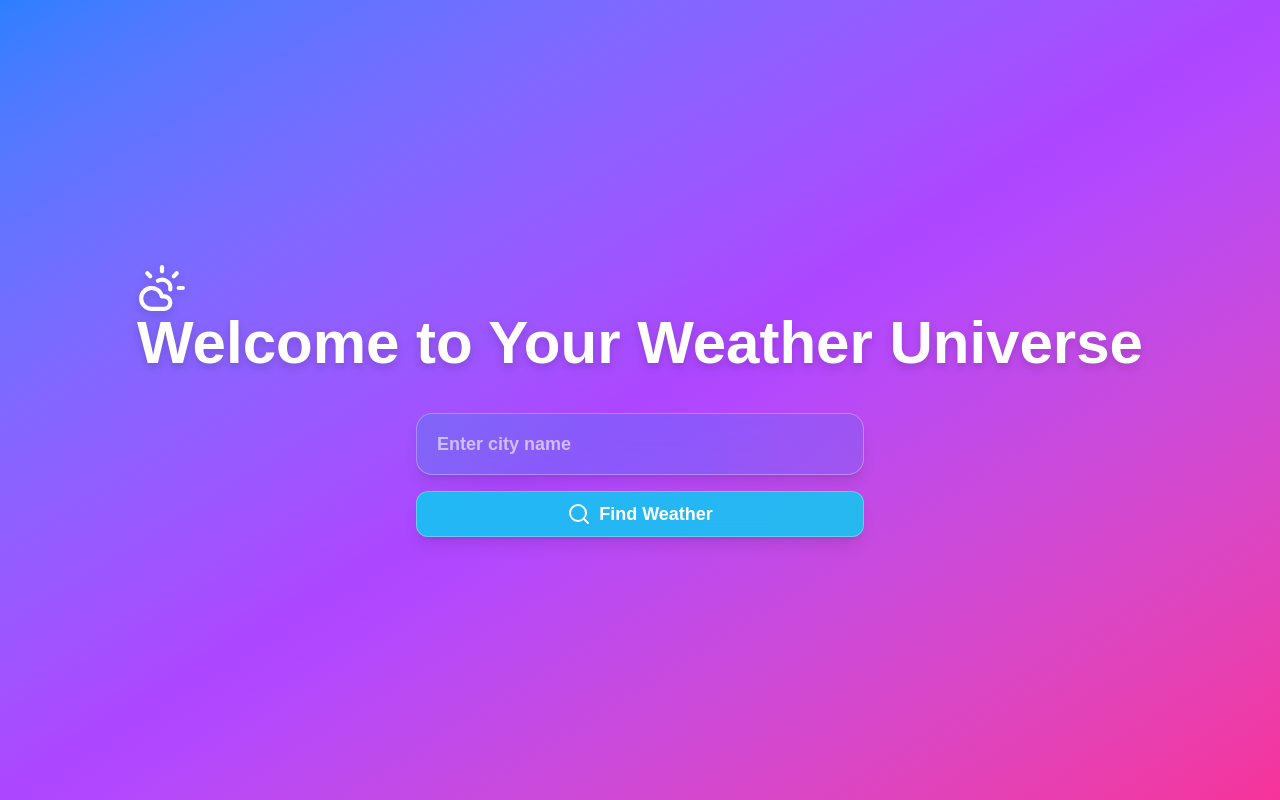
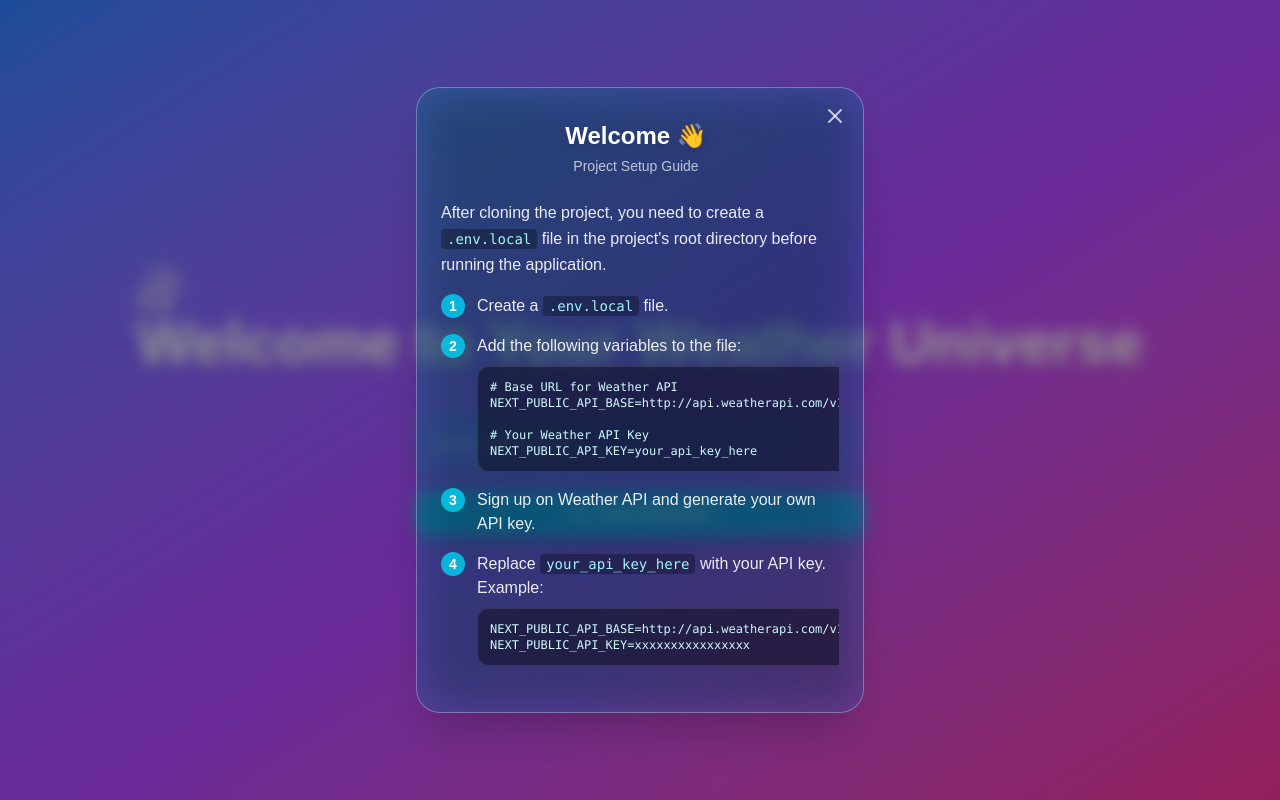
Before and after one commit to mojitaher/weather, a Next.js app: page / in a window 1280 px wide. Built offline with nearby package versions, Linux system fonts and the light colour scheme.

Commit message:
new modal is created for the guide user to how to use this app

```diff
--- a/app/globals.css
+++ b/app/globals.css
@@ -75,4 +75,23 @@ body {
   .animate-bounce-slower {
     animation: bounce 3s infinite;
   }
+
+  /* Thin, subtle scrollbar that fits the glass UI */
+  .modal-scroll {
+    scrollbar-width: thin;
+    scrollbar-color: rgba(255, 255, 255, 0.4) transparent;
+  }
+  .modal-scroll::-webkit-scrollbar {
+    width: 6px;
+  }
+  .modal-scroll::-webkit-scrollbar-track {
+    background: transparent;
+  }
+  .modal-scroll::-webkit-scrollbar-thumb {
+    background-color: rgba(255, 255, 255, 0.35);
+    border-radius: 9999px;
+  }
+  .modal-scroll::-webkit-scrollbar-thumb:hover {
+    background-color: rgba(255, 255, 255, 0.55);
+  }
 }
--- a/app/page.tsx
+++ b/app/page.tsx
@@ -5,14 +5,17 @@ import { motion } from "framer-motion";
 import CityInput from "@/component/CityInput";
 import { CloudSunIcon } from "lucide-react";
 import { SearchButton } from "@/component/CityInput";
+import WelcomeModal from "@/component/WelcomeModal";
 
 export default function Home() {
   const [city, setCity] = useState("");
   const [lastCity, setLastCity] = useState<string | null>(null);
+  const [showWelcome, setShowWelcome] = useState(false);
   const router = useRouter();
   useEffect(() => {
     const storedCity = localStorage.getItem("lastCity");
     if (storedCity) setLastCity(storedCity);
+    setShowWelcome(true);
   }, []);
   const handleSearch = () => {
     if (!city || city.trim().length <= 2) {
@@ -26,6 +29,126 @@ export default function Home() {
   };
   return (
     <div className="relative w-full min-h-screen overflow-hidden bg-gradient-to-br from-blue-500 via-purple-500 to-pink-500 flex flex-col items-center justify-center p-6">
+      <WelcomeModal open={showWelcome} onClose={() => setShowWelcome(false)}>
+        <div className="modal-scroll max-h-[70vh] overflow-y-auto overflow-x-hidden pr-2 text-left">
+          <h2 className="text-2xl font-extrabold mb-1 text-center drop-shadow-lg">
+            Welcome 👋
+          </h2>
+          <p className="text-sm text-white/70 text-center mb-6">
+            Project Setup Guide
+          </p>
+
+          <p className="text-white/90 leading-relaxed mb-4">
+            After cloning the project, you need to create a{" "}
+            <code className="px-1.5 py-0.5 rounded bg-black/30 text-cyan-200 text-sm">
+              .env.local
+            </code>{" "}
+            file in the project&apos;s root directory before running the
+            application.
+          </p>
+
+          <ol className="space-y-4 mb-6">
+            <li className="flex gap-3">
+              <span className="flex-shrink-0 w-6 h-6 rounded-full bg-cyan-400/80 text-white text-sm font-bold flex items-center justify-center">
+                1
+              </span>
+              <span className="text-white/90">
+                Create a{" "}
+                <code className="px-1.5 py-0.5 rounded bg-black/30 text-cyan-200 text-sm">
+                  .env.local
+                </code>{" "}
+                file.
+              </span>
+            </li>
+
+            <li className="flex gap-3">
+              <span className="flex-shrink-0 w-6 h-6 rounded-full bg-cyan-400/80 text-white text-sm font-bold flex items-center justify-center">
+                2
+              </span>
+              <div className="text-white/90 w-full">
+                <p className="mb-2">Add the following variables to the file:</p>
+                <pre className="rounded-xl bg-black/40 border border-white/10 p-3 text-xs text-cyan-100 whitespace-pre-wrap break-words">
+                  <code>{`# Base URL for Weather API
+NEXT_PUBLIC_API_BASE=http://api.weatherapi.com/v1
+
+# Your Weather API Key
+NEXT_PUBLIC_API_KEY=your_api_key_here`}</code>
+                </pre>
+              </div>
+            </li>
+
+            <li className="flex gap-3">
+              <span className="flex-shrink-0 w-6 h-6 rounded-full bg-cyan-400/80 text-white text-sm font-bold flex items-center justify-center">
+                3
+              </span>
+              <span className="text-white/90">
+                Sign up on Weather API and generate your own API key.
+              </span>
+            </li>
+
+            <li className="flex gap-3">
+              <span className="flex-shrink-0 w-6 h-6 rounded-full bg-cyan-400/80 text-white text-sm font-bold flex items-center justify-center">
+                4
+              </span>
+              <div className="text-white/90 w-full">
+                <p className="mb-2">
+                  Replace{" "}
+                  <code className="px-1.5 py-0.5 rounded bg-black/30 text-cyan-200 text-sm">
+                    your_api_key_here
+                  </code>{" "}
+                  with your API key. Example:
+                </p>
+                <pre className="rounded-xl bg-black/40 border border-white/10 p-3 text-xs text-cyan-100 whitespace-pre-wrap break-words">
+                  <code>{`NEXT_PUBLIC_API_BASE=http://api.weatherapi.com/v1
+NEXT_PUBLIC_API_KEY=xxxxxxxxxxxxxxxx`}</code>
+                </pre>
+              </div>
+            </li>
+          </ol>
+
+          <div className="rounded-2xl bg-cyan-400/10 border border-cyan-300/30 p-4 mb-4">
+            <h3 className="font-bold mb-2 flex items-center gap-2">
+              🔑 Just want to try it?
+            </h3>
+            <p className="text-sm text-white/90 mb-2">
+              You can use this demo API key instead of creating your own:
+            </p>
+            <pre className="rounded-xl bg-black/40 border border-white/10 p-3 text-xs text-cyan-100 whitespace-pre-wrap break-words">
+              <code>{`NEXT_PUBLIC_API_KEY=7761ab46e61e45ceb23164544253108`}</code>
+            </pre>
+          </div>
+
+          <div className="rounded-2xl bg-white/10 border border-white/20 p-4">
+            <h3 className="font-bold mb-3 flex items-center gap-2">
+              ⚠️ Important Notes
+            </h3>
+            <ul className="space-y-2 text-sm text-white/90 list-disc list-inside">
+              <li>
+                Do not upload or push the{" "}
+                <code className="px-1 py-0.5 rounded bg-black/30 text-cyan-200">
+                  .env.local
+                </code>{" "}
+                file to GitHub.
+              </li>
+              <li>This file is not included in the Git repository by default.</li>
+              <li>
+                Each user must create their own{" "}
+                <code className="px-1 py-0.5 rounded bg-black/30 text-cyan-200">
+                  .env.local
+                </code>{" "}
+                file and use their own API key.
+              </li>
+              <li>
+                Make sure your{" "}
+                <code className="px-1 py-0.5 rounded bg-black/30 text-cyan-200">
+                  .env.local
+                </code>{" "}
+                file is properly configured before running the project.
+              </li>
+            </ul>
+          </div>
+        </div>
+      </WelcomeModal>
       <motion.h1
         initial={{ y: -50, opacity: 0 }}
         animate={{ y: 0, opacity: 1 }}
--- /dev/null
+++ b/src/component/WelcomeModal.tsx
@@ -0,0 +1,49 @@
+// WelcomeModal.tsx
+"use client";
+import { motion, AnimatePresence } from "framer-motion";
+import { XIcon } from "lucide-react";
+
+type WelcomeModalProps = {
+  open: boolean;
+  onClose: () => void;
+  children: React.ReactNode;
+};
+
+export default function WelcomeModal({
+  open,
+  onClose,
+  children,
+}: WelcomeModalProps) {
+  return (
+    <AnimatePresence>
+      {open && (
+        <motion.div
+          initial={{ opacity: 0 }}
+          animate={{ opacity: 1 }}
+          exit={{ opacity: 0 }}
+          transition={{ duration: 0.2 }}
+          className="fixed inset-0 z-50 flex items-center justify-center bg-black/40 backdrop-blur-sm p-6"
+          onClick={onClose}
+        >
+          <motion.div
+            initial={{ y: 40, opacity: 0, scale: 0.9 }}
+            animate={{ y: 0, opacity: 1, scale: 1 }}
+            exit={{ y: 40, opacity: 0, scale: 0.9 }}
+            transition={{ type: "spring", stiffness: 140, damping: 20 }}
+            onClick={(e) => e.stopPropagation()}
+            className="relative w-full max-w-md rounded-3xl bg-gradient-to-br from-cyan-500/20 to-blue-500/20 backdrop-blur-xl border border-white/30 shadow-2xl px-6 py-8 text-white"
+          >
+            <button
+              onClick={onClose}
+              aria-label="Close"
+              className="absolute top-4 right-4 text-white/70 hover:text-white transition-colors cursor-pointer"
+            >
+              <XIcon />
+            </button>
+            {children}
+          </motion.div>
+        </motion.div>
+      )}
+    </AnimatePresence>
+  );
+}
```
Also changed, not shown: 2 other files (tests, documents, lock files or other folders).
